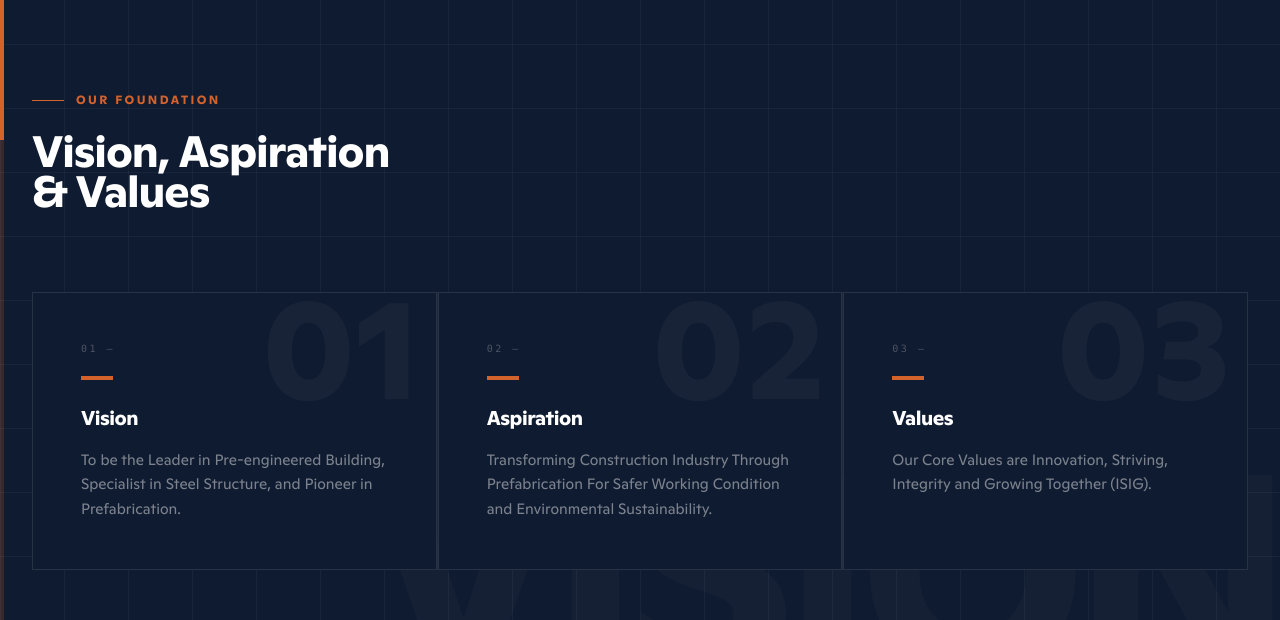
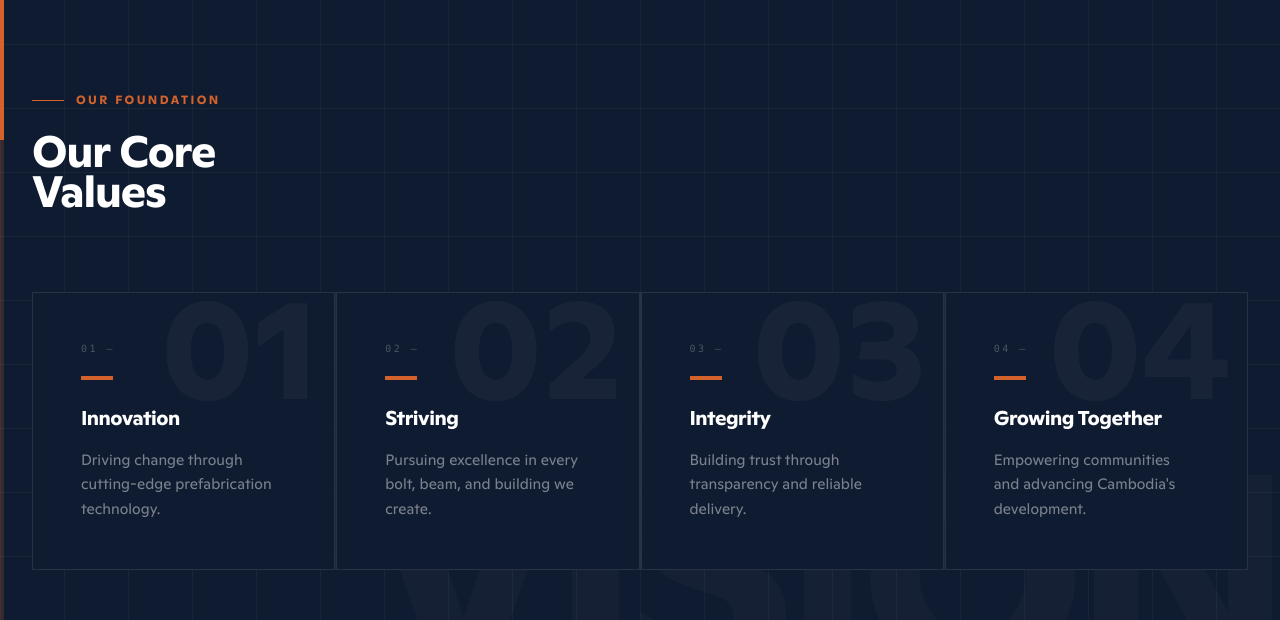
Before and after one commit to koompi/isibds.com, a React (Vite) app: page / in a window 1280 px wide. Shown: the part 820-1440 px from the top of the page. Built offline with nearby package versions, Linux system fonts and the light colour scheme.

Commit message:
update info

```diff
--- a/src/components/home/VisionValuesSection.tsx
+++ b/src/components/home/VisionValuesSection.tsx
@@ -14,21 +14,27 @@ const VisionValuesSection = () => {
   const items = [
     {
       num: "01",
-			title: "Vision",
+      title: "Innovation",
       description:
-				"To be the Leader in Pre-engineered Building, Specialist in Steel Structure, and Pioneer in Prefabrication.",
+        "Driving change through cutting-edge prefabrication technology.",
     },
     {
       num: "02",
-			title: "Aspiration",
+      title: "Striving",
       description:
-				"Transforming Construction Industry Through Prefabrication For Safer Working Condition and Environmental Sustainability.",
+        "Pursuing excellence in every bolt, beam, and building we create.",
     },
     {
       num: "03",
-			title: "Values",
+      title: "Integrity",
       description:
-				"Our Core Values are Innovation, Striving, Integrity and Growing Together (ISIG).",
+        "Building trust through transparency and reliable delivery.",
+    },
+    {
+      num: "04",
+      title: "Growing Together",
+      description:
+        "Empowering communities and advancing Cambodia's development.",
     },
   ];
 
@@ -69,16 +75,16 @@ const VisionValuesSection = () => {
               </span>
             </div>
             <h2 className="text-3xl md:text-4xl lg:text-[2.75rem] font-bold text-white leading-tight tracking-tight">
-							Vision, Aspiration
+              Our Core
               <br />
-							&amp; Values
+              Values
             </h2>
           </motion.div>
         </div>
 
         {/* Cards */}
         <motion.div
-					className="grid grid-cols-1 md:grid-cols-3 gap-px bg-white/[0.06]"
+          className="grid grid-cols-1 sm:grid-cols-2 xl:grid-cols-4 gap-px bg-white/[0.06]"
           variants={containerVariants}
           initial="hidden"
           whileInView="visible"
--- a/src/pages/About.tsx
+++ b/src/pages/About.tsx
@@ -1,33 +1,33 @@
 import { motion } from "framer-motion";
 import { Helmet } from "react-helmet-async";
-import { Shield, Lightbulb, Heart, Leaf } from "lucide-react";
+import { Shield, Lightbulb, Target, Users } from "lucide-react";
 import { AnimatedCounter } from "../components/ui/AnimatedCounter";
 
 const About = () => {
   const values = [
     {
       icon: Lightbulb,
-      title: "Engineering & Innovation",
+      title: "Innovation",
       description:
-        "Our DNA is rooted in engineering excellence and continuous innovation across design, fabrication, and construction.",
+        "Driving change through cutting-edge prefabrication technology.",
+    },
+    {
+      icon: Target,
+      title: "Striving",
+      description:
+        "Pursuing excellence in every bolt, beam, and building we create.",
     },
     {
       icon: Shield,
-      title: "Integrity & Dedication",
+      title: "Integrity",
       description:
-        "Integrity is the foundation where we stand for centuries. We believe in dedication and hard work.",
+        "Building trust through transparency and reliable delivery.",
     },
     {
-      icon: Heart,
-      title: "Harmony & Wellbeing",
+      icon: Users,
+      title: "Growing Together",
       description:
-        "We foster harmony, work-life balance, and wellbeing as the most fundamental source of act of kindness.",
-    },
-    {
-      icon: Leaf,
-      title: "Environmental Sustainability",
-      description:
-        "Blending with nature is the most efficient way in maintaining environmental sustainability.",
+        "Empowering communities and advancing Cambodia's development.",
     },
   ];
 
@@ -138,7 +138,7 @@ const About = () => {
                 </h1>
                 <p className="text-white/50 text-lg mt-6 max-w-xl leading-relaxed">
                   A member of ISI Group — one of Cambodia's most respected and
-                  diversified corporations with 25+ years of experience.
+                  diversified corporations with nearly 30 years of experience.
                 </p>
               </motion.div>
             </div>
@@ -186,7 +186,6 @@ const About = () => {
                 reinforcing our unwavering commitment to quality in every
                 project we undertake.
               </p>
-
             </motion.div>
 
             {/* Image */}
@@ -358,7 +357,7 @@ const About = () => {
             </h2>
           </motion.div>
 
-          <div className="grid grid-cols-1 md:grid-cols-2 lg:grid-cols-4 gap-px bg-white/[0.06]">
+          <div className="grid grid-cols-1 sm:grid-cols-2 xl:grid-cols-4 gap-px bg-white/[0.06]">
             {values.map((item, index) => (
               <motion.div
                 key={index}
@@ -425,15 +424,17 @@ const About = () => {
                     duration: 0.5,
                     delay: index * 0.1,
                   }}
-                  className={`lg:grid lg:grid-cols-2 lg:gap-16 lg:py-10 relative ${index % 2 === 0 ? "" : "lg:direction-rtl"
-                    }`}
+                  className={`lg:grid lg:grid-cols-2 lg:gap-16 lg:py-10 relative ${
+                    index % 2 === 0 ? "" : "lg:direction-rtl"
+                  }`}
                 >
                   {/* Content */}
                   <div
-                    className={`${index % 2 === 0
-                      ? "lg:text-right lg:pr-16"
-                      : "lg:col-start-2 lg:pl-16"
-                      }`}
+                    className={`${
+                      index % 2 === 0
+                        ? "lg:text-right lg:pr-16"
+                        : "lg:col-start-2 lg:pl-16"
+                    }`}
                   >
                     <span className="text-accent text-sm font-bold tracking-wider">
                       {item.year}
```
Lines whose indentation alone changed are shown as unchanged.
